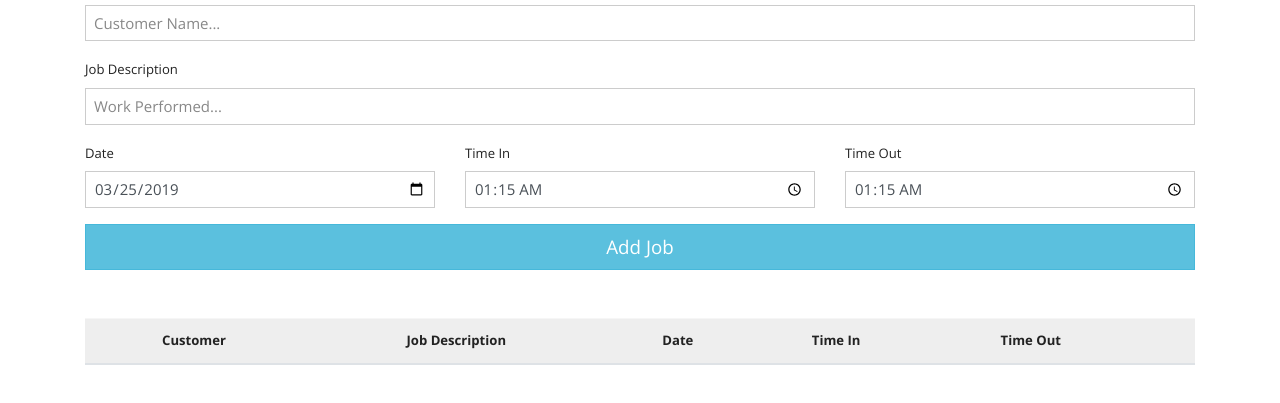
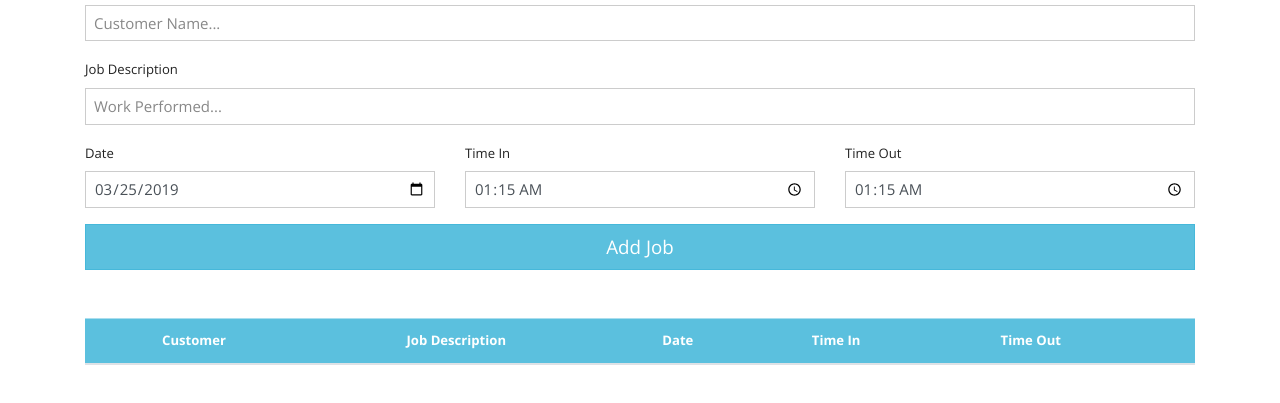
Before and after one commit to aaronshivers/timesheet-old, a website: page public/index.html in a window 1280 px wide. Shown: the part 125-528 px from the top of the page. Drawn offline with nearby package versions, Linux system fonts and the light colour scheme.

Commit message:
changed thead color

```diff
--- a/public/index.html
+++ b/public/index.html
@@ -57,7 +57,7 @@
 
       <table class="table table-striped mt-5">
 
-        <thead class="table-secondary">
+        <thead class="table-info">
 
           <tr>
 
```
